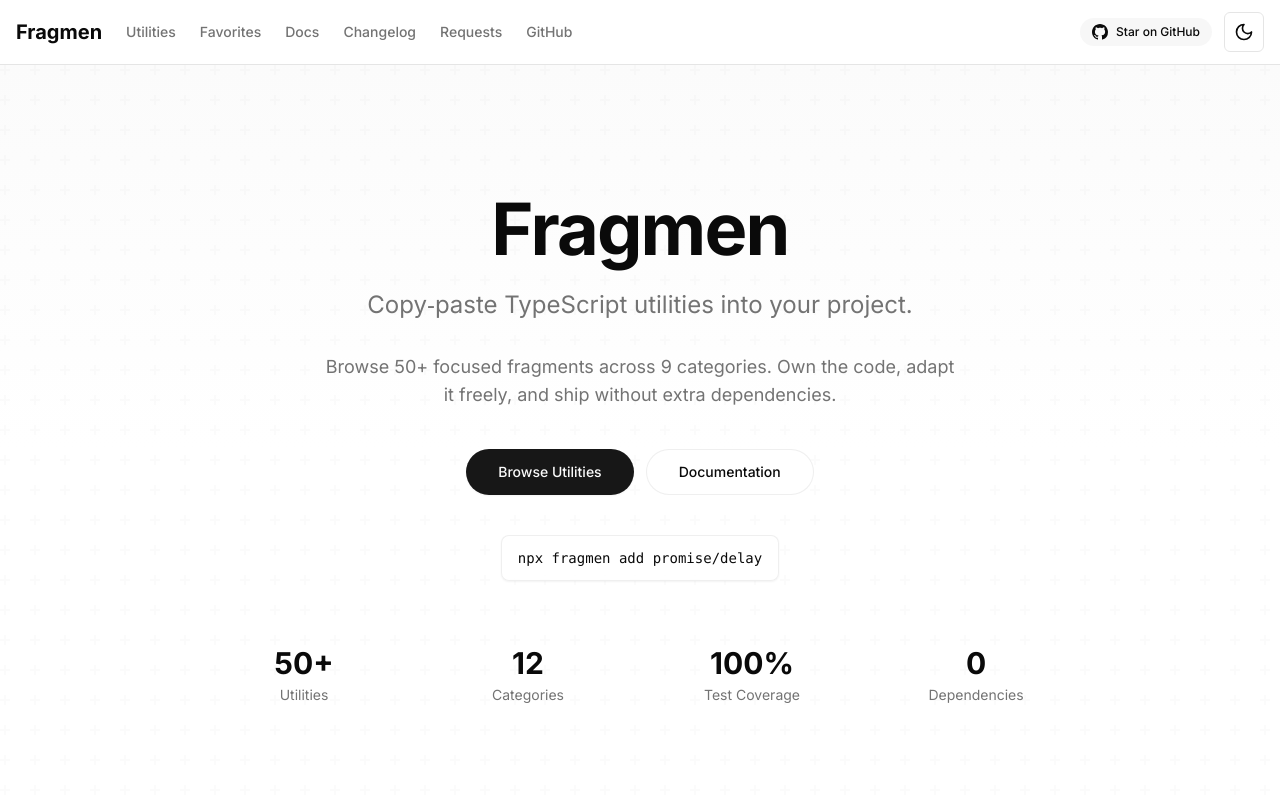
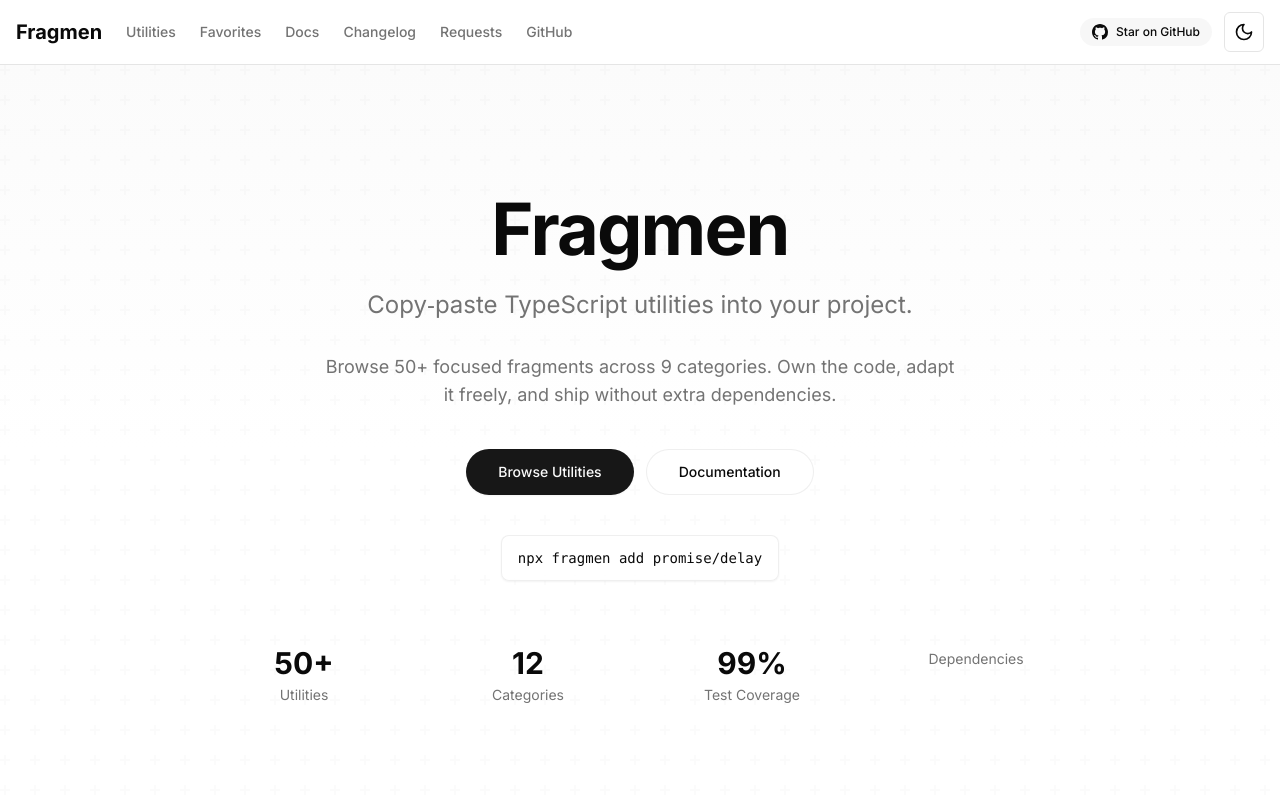
Before and after one commit to wiesnerbernard/fragmen, a Next.js app in the folder apps/web/: page / in a window 1280 px wide. Shown: the top 800 px of the page. Built offline with nearby package versions, Linux system fonts and the light colour scheme.

Commit message:
feat: add animations with framer-motion
- Utility cards: scale + lift on hover
- Favorite button: bounce + wiggle animation when favorited
- Copy button: scale pulse + icon rotation on copy
- Hero stats: count-up animation on scroll into view
- Back to top: smooth slide-in/out with scale animation

```diff
--- a/apps/web/app/page.tsx
+++ b/apps/web/app/page.tsx
@@ -1,6 +1,8 @@
 'use client';
 
+import { AnimatedCounter } from '@/components/animated-counter';
 import { CopyButton } from '@/components/copy-button';
+import { motion } from 'framer-motion';
 import Link from 'next/link';
 
 export default function HomePage() {
@@ -50,28 +52,66 @@
             </div>
 
             {/* Stats */}
-            <div className="mt-12 sm:mt-16 grid grid-cols-2 md:grid-cols-4 gap-6 sm:gap-8 px-4">
-              <div className="text-center">
-                <div className="text-3xl font-bold mb-1">50+</div>
+            <motion.div
+              className="mt-12 sm:mt-16 grid grid-cols-2 md:grid-cols-4 gap-6 sm:gap-8 px-4"
+              initial={{ opacity: 0, y: 20 }}
+              whileInView={{ opacity: 1, y: 0 }}
+              viewport={{ once: true, margin: '-100px' }}
+              transition={{ duration: 0.6, staggerChildren: 0.1 }}
+            >
+              <motion.div
+                className="text-center"
+                initial={{ opacity: 0, y: 20 }}
+                whileInView={{ opacity: 1, y: 0 }}
+                viewport={{ once: true }}
+                transition={{ duration: 0.5, delay: 0.1 }}
+              >
+                <div className="text-3xl font-bold mb-1">
+                  <AnimatedCounter value={50} suffix="+" />
+                </div>
                 <div className="text-sm text-muted-foreground">Utilities</div>
-              </div>
-              <div className="text-center">
-                <div className="text-3xl font-bold mb-1">12</div>
+              </motion.div>
+              <motion.div
+                className="text-center"
+                initial={{ opacity: 0, y: 20 }}
+                whileInView={{ opacity: 1, y: 0 }}
+                viewport={{ once: true }}
+                transition={{ duration: 0.5, delay: 0.2 }}
+              >
+                <div className="text-3xl font-bold mb-1">
+                  <AnimatedCounter value={12} />
+                </div>
                 <div className="text-sm text-muted-foreground">Categories</div>
-              </div>
-              <div className="text-center">
-                <div className="text-3xl font-bold mb-1">100%</div>
+              </motion.div>
+              <motion.div
+                className="text-center"
+                initial={{ opacity: 0, y: 20 }}
+                whileInView={{ opacity: 1, y: 0 }}
+                viewport={{ once: true }}
+                transition={{ duration: 0.5, delay: 0.3 }}
+              >
+                <div className="text-3xl font-bold mb-1">
+                  <AnimatedCounter value={100} suffix="%" />
+                </div>
                 <div className="text-sm text-muted-foreground">
                   Test Coverage
                 </div>
-              </div>
-              <div className="text-center">
-                <div className="text-3xl font-bold mb-1">0</div>
+              </motion.div>
+              <motion.div
+                className="text-center"
+                initial={{ opacity: 0, y: 20 }}
+                whileInView={{ opacity: 1, y: 0 }}
+                viewport={{ once: true }}
+                transition={{ duration: 0.5, delay: 0.4 }}
+              >
+                <div className="text-3xl font-bold mb-1">
+                  <AnimatedCounter value={0} />
+                </div>
                 <div className="text-sm text-muted-foreground">
                   Dependencies
                 </div>
-              </div>
-            </div>
+              </motion.div>
+            </motion.div>
           </div>
         </div>
       </section>
--- /dev/null
+++ b/apps/web/components/animated-counter.tsx
@@ -0,0 +1,42 @@
+'use client';
+
+import { motion, useInView, useMotionValue, useSpring } from 'framer-motion';
+import { useEffect, useRef } from 'react';
+
+interface AnimatedCounterProps {
+  value: number;
+  suffix?: string;
+  duration?: number;
+}
+
+export function AnimatedCounter({
+  value,
+  suffix = '',
+  duration = 2,
+}: AnimatedCounterProps) {
+  const ref = useRef<HTMLDivElement>(null);
+  const motionValue = useMotionValue(0);
+  const springValue = useSpring(motionValue, {
+    damping: 60,
+    stiffness: 100,
+  });
+  const isInView = useInView(ref, { once: true, margin: '0px 0px -100px 0px' });
+
+  useEffect(() => {
+    if (isInView) {
+      motionValue.set(value);
+    }
+  }, [motionValue, isInView, value]);
+
+  useEffect(
+    () =>
+      springValue.on('change', latest => {
+        if (ref.current) {
+          ref.current.textContent = Math.floor(latest).toLocaleString() + suffix;
+        }
+      }),
+    [springValue, suffix]
+  );
+
+  return <motion.div ref={ref} />;
+}
--- a/apps/web/components/back-to-top.tsx
+++ b/apps/web/components/back-to-top.tsx
@@ -1,5 +1,6 @@
 'use client';
 
+import { AnimatePresence, motion } from 'framer-motion';
 import { useEffect, useState } from 'react';
 
 export function BackToTop() {
@@ -21,14 +22,18 @@
     });
   };
 
-  if (!isVisible) {
-    return null;
-  }
-
   return (
-    <button
+    <AnimatePresence>
+      {isVisible && (
+        <motion.button
+          initial={{ opacity: 0, y: 20, scale: 0.8 }}
+          animate={{ opacity: 1, y: 0, scale: 1 }}
+          exit={{ opacity: 0, y: 20, scale: 0.8 }}
+          transition={{ duration: 0.3, ease: 'easeOut' }}
+          whileHover={{ scale: 1.1 }}
+          whileTap={{ scale: 0.95 }}
           onClick={scrollToTop}
-      className="fixed bottom-8 right-8 z-50 flex items-center justify-center w-12 h-12 rounded-full bg-primary text-primary-foreground shadow-lg hover:bg-primary/90 transition-all hover:scale-110 focus:outline-none focus:ring-2 focus:ring-primary focus:ring-offset-2"
+          className="fixed bottom-8 right-8 z-50 flex items-center justify-center w-12 h-12 rounded-full bg-primary text-primary-foreground shadow-lg hover:bg-primary/90 focus:outline-none focus:ring-2 focus:ring-primary focus:ring-offset-2"
           aria-label="Back to top"
         >
           <svg
@@ -44,6 +49,8 @@
               d="M5 10l7-7m0 0l7 7m-7-7v18"
             />
           </svg>
-    </button>
+        </motion.button>
+      )}
+    </AnimatePresence>
   );
 }
--- a/apps/web/components/copy-button.tsx
+++ b/apps/web/components/copy-button.tsx
@@ -1,6 +1,7 @@
 'use client';
 
 import { Check, Copy } from 'lucide-react';
+import { motion } from 'framer-motion';
 import { useState } from 'react';
 
 interface CopyButtonProps {
@@ -22,12 +23,22 @@
   };
 
   return (
-    <button
+    <motion.button
       onClick={handleCopy}
+      whileTap={{ scale: 0.9 }}
+      animate={copied ? { scale: [1, 1.2, 1] } : { scale: 1 }}
+      transition={{ duration: 0.2 }}
       className={`inline-flex items-center justify-center rounded-md p-2 text-sm transition-colors hover:bg-secondary ${className}`}
       aria-label={copied ? 'Copied to clipboard' : 'Copy to clipboard'}
     >
-      {copied ? <Check className="h-4 w-4" /> : <Copy className="h-4 w-4" />}
-    </button>
+      <motion.div
+        key={copied ? 'check' : 'copy'}
+        initial={{ scale: 0, rotate: -180 }}
+        animate={{ scale: 1, rotate: 0 }}
+        transition={{ duration: 0.3 }}
+      >
+        {copied ? <Check className="h-4 w-4" /> : <Copy className="h-4 w-4" />}
+      </motion.div>
+    </motion.button>
   );
 }
--- a/apps/web/components/favorite-button.tsx
+++ b/apps/web/components/favorite-button.tsx
@@ -1,6 +1,7 @@
 'use client';
 
 import { useFavorites } from '@/lib/use-favorites';
+import { motion } from 'framer-motion';
 
 interface FavoriteButtonProps {
   slug: string;
@@ -17,11 +18,14 @@
   const favorited = isFavorite(slug);
 
   return (
-    <button
+    <motion.button
       onClick={e => {
         e.preventDefault();
         toggleFavorite(slug);
       }}
+      whileTap={{ scale: 0.9 }}
+      animate={favorited ? { scale: [1, 1.2, 1] } : { scale: 1 }}
+      transition={{ duration: 0.3 }}
       className={`p-2 rounded-lg transition-colors ${
         favorited
           ? 'text-yellow-500 hover:text-yellow-600'
@@ -30,11 +34,13 @@
       aria-label={favorited ? 'Remove from favorites' : 'Add to favorites'}
       title={favorited ? 'Remove from favorites' : 'Add to favorites'}
     >
-      <svg
+      <motion.svg
         className="w-5 h-5"
         fill={favorited ? 'currentColor' : 'none'}
         stroke="currentColor"
         viewBox="0 0 24 24"
+        animate={favorited ? { rotate: [0, -10, 10, -10, 0] } : {}}
+        transition={{ duration: 0.5 }}
       >
         <path
           strokeLinecap="round"
@@ -42,7 +48,7 @@
           strokeWidth={2}
           d="M11.049 2.927c.3-.921 1.603-.921 1.902 0l1.519 4.674a1 1 0 00.95.69h4.915c.969 0 1.371 1.24.588 1.81l-3.976 2.888a1 1 0 00-.363 1.118l1.518 4.674c.3.922-.755 1.688-1.538 1.118l-3.976-2.888a1 1 0 00-1.176 0l-3.976 2.888c-.783.57-1.838-.197-1.538-1.118l1.518-4.674a1 1 0 00-.363-1.118l-3.976-2.888c-.784-.57-.38-1.81.588-1.81h4.914a1 1 0 00.951-.69l1.519-4.674z"
         />
-      </svg>
-    </button>
+      </motion.svg>
+    </motion.button>
   );
 }
--- a/apps/web/components/utility-card.tsx
+++ b/apps/web/components/utility-card.tsx
@@ -1,7 +1,10 @@
+'use client';
+
 import { FavoriteButton } from '@/components/favorite-button';
 import { Badge } from '@/components/ui/badge';
 import { STATUS_VARIANTS, UTILITY_STATUS } from '@/config/utility-status';
 import type { RegistryItem } from '@/lib/registry';
+import { motion } from 'framer-motion';
 import Link from 'next/link';
 
 interface UtilityCardProps {
@@ -11,10 +14,14 @@
 
 export function UtilityCard({ item, showCategory = true }: UtilityCardProps) {
   return (
-    <Link
-      href={`/utilities/${item.slug}`}
-      className="group block rounded-lg border border-border/60 bg-background p-5 transition-colors hover:bg-secondary/40"
+    <motion.div
+      whileHover={{ scale: 1.02, y: -4 }}
+      transition={{ duration: 0.2, ease: 'easeOut' }}
     >
+      <Link
+        href={`/utilities/${item.slug}`}
+        className="group block rounded-lg border border-border/60 bg-background p-5 transition-all hover:bg-secondary/40 hover:shadow-lg"
+      >
       <div className="mb-2 flex items-center justify-between gap-2">
         <div className="flex items-center gap-2">
           {showCategory && (
@@ -54,6 +61,7 @@
           ))}
         </div>
       )}
-    </Link>
+      </Link>
+    </motion.div>
   );
 }
--- a/apps/web/package.json
+++ b/apps/web/package.json
@@ -13,6 +13,7 @@
     "@vercel/analytics": "^1.6.1",
     "class-variance-authority": "^0.7.1",
     "clsx": "^2.1.1",
+    "framer-motion": "^12.23.26",
     "fuse.js": "^7.1.0",
     "gray-matter": "^4.0.3",
     "lucide-react": "^0.460.0",
```
Also changed, not shown: 1 other file (tests, documents, lock files or other folders). Lines whose indentation alone changed are shown as unchanged.
